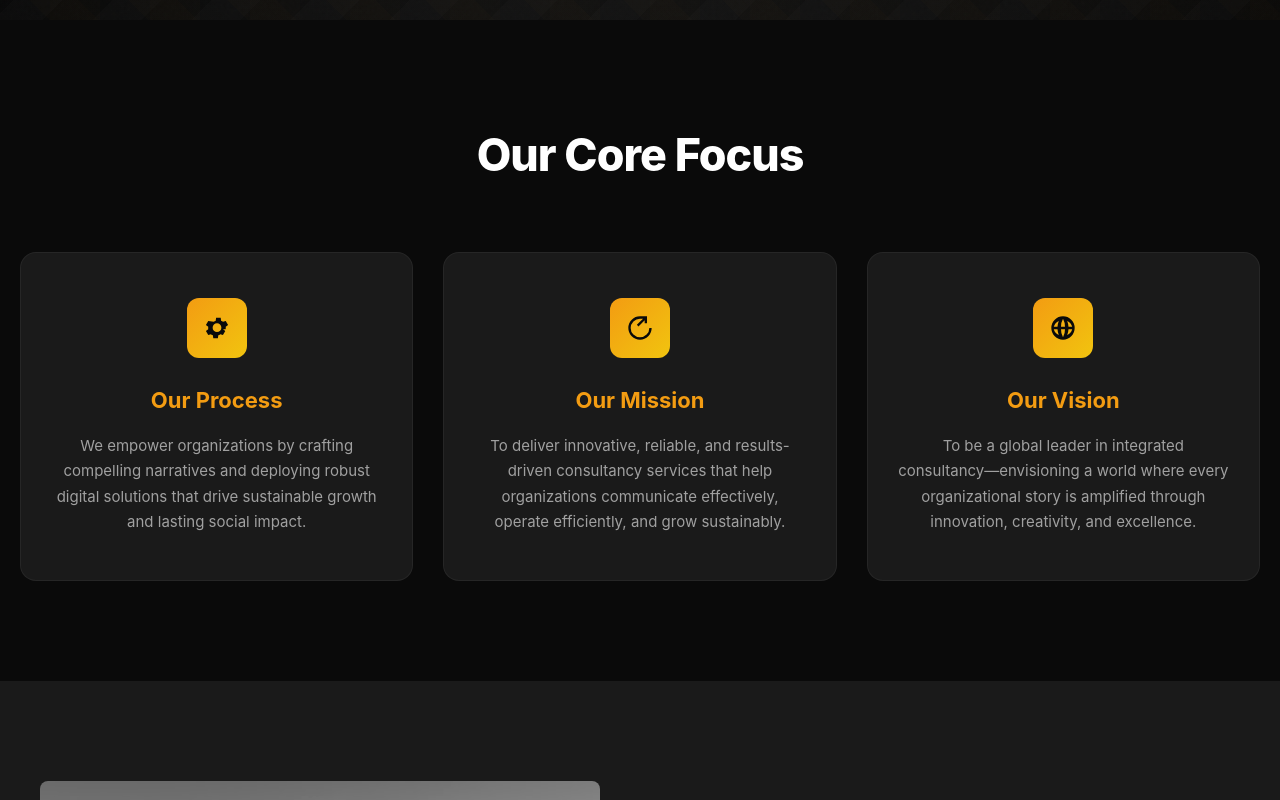
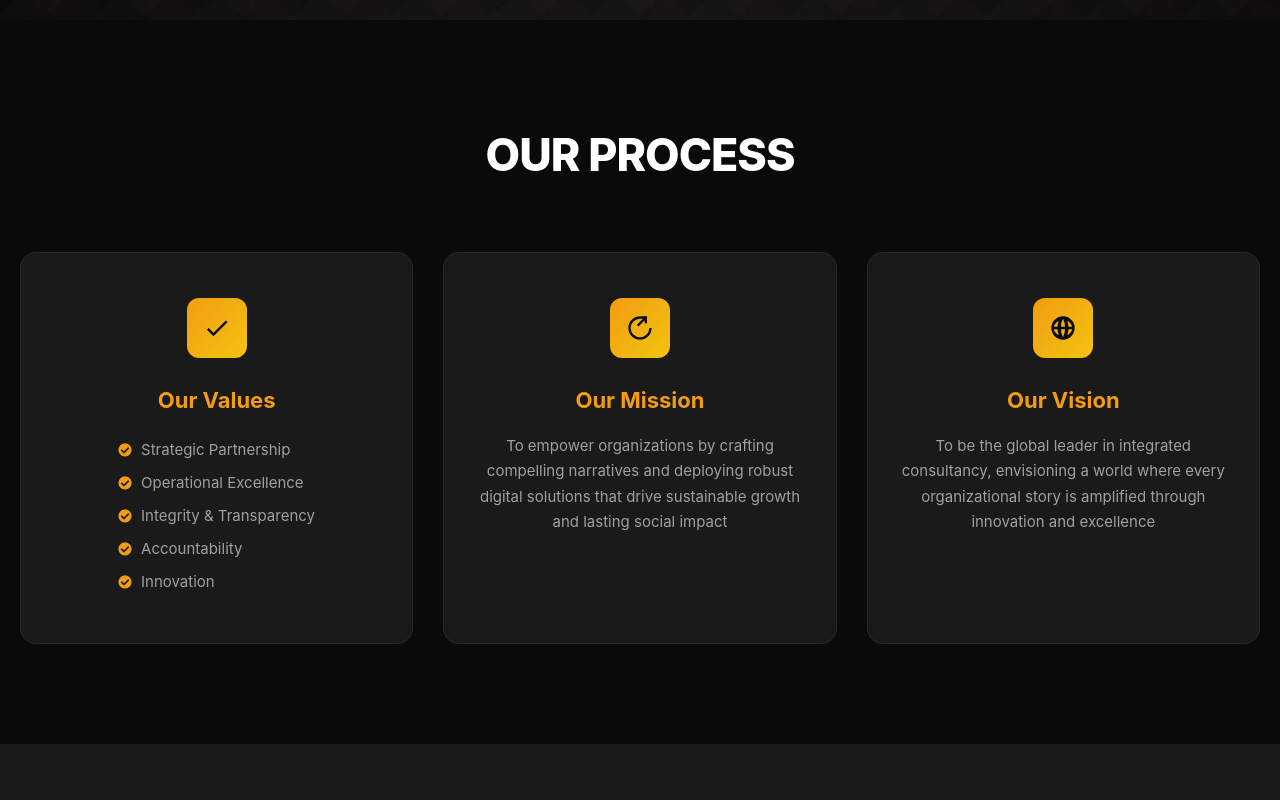
Before and after one commit to kelvinmurimi/texas-studios, a plain HTML site: page index.html in a window 1280 px wide. Shown: the part 780-1580 px from the top of the page. Drawn offline with Linux system fonts and the light colour scheme.

Commit message:
add texas studios details

```diff
--- a/index.html
+++ b/index.html
@@ -6,6 +6,8 @@
     <meta name="viewport" content="width=device-width, initial-scale=1.0">
     <title>Texas Consulting Group</title>
     <link rel="stylesheet" href="templatemo-amber-folio.css">
+    <!-- font aesome  -->
+    <link rel="stylesheet" href="https://cdnjs.cloudflare.com/ajax/libs/font-awesome/5.15.4/css/all.min.css">
     <!--
 
 TemplateMo 615 Amber Folio
@@ -25,15 +27,18 @@ https://templatemo.com/tm-615-amber-folio
     <header id="header">
         <nav>
             <a href="#home" class="logo">
-                <svg viewBox="0 0 24 24" xmlns="http://www.w3.org/2000/svg">
-                    <path d="M12 20C16.4 20 20 16.4 20 12C20 7.6 16.4 4 12 4C7.6 4 4 7.6 4 12C4 16.4 7.6 20 12 20M12 2C18.5 2 22 6.5 22 12C22 17.5 17.5 22 12 22C6.5 22 2 17.5 2 12C2 6.5 6.5 2 12 2M14.3 16.2L12 10L9.7 16.2L7 11.3L11.3 7L16.2 9.7L14.3 16.2M8.8 17L12 8L15.2 17L20 12L15.2 7L12 15L8.8 7L4 12L8.8 17Z"/>
-                </svg> Amber Folio
+             Texas Consulting Group
             </a>
             <ul class="nav-menu" id="navMenu">
                 <li><a href="#home">Home</a></li>
-                <li><a href="#portfolio">Portfolio</a></li>
                 <li><a href="#about">About</a></li>
-                <li><a href="#services">Services</a></li>
+                <li>
+                    <a href="#portfolio">Our Work</a>
+                </li>
+
+                <li>
+                    <a href="#services">What We Do</a>
+                </li>
                 <li><a href="#contact">Contact</a></li>
             </ul>
             <div class="menu-toggle" id="menuToggle">
@@ -65,20 +70,24 @@ https://templatemo.com/tm-615-amber-folio
 
     <!-- Mission Section -->
     <section class="km-section reveal">
-        <h2 class="km-title">Our Core Focus</h2>
+        <h2 class="km-title">OUR PROCESS</h2>
 
         <div class="km-grid">
             <!-- PROCESS -->
             <div class="km-card">
                 <div class="km-icon">
                     <svg viewBox="0 0 24 24">
-                        <path d="M19.4 13a7.8 7.8 0 0 0 .1-2l2-1.5-2-3.5-2.3.7a7.6 7.6 0 0 0-1.7-1l-.3-2.4h-4l-.3 2.4c-.6.2-1.2.6-1.7 1L4.5 6l-2 3.5 2 1.5a7.8 7.8 0 0 0 0 2l-2 1.5 2 3.5 2.3-.7c.5.4 1.1.8 1.7 1l.3 2.4h4l.3-2.4c.6-.2 1.2-.6 1.7-1l2.3.7 2-3.5-2-1.5zM12 15.5A3.5 3.5 0 1 1 12 8a3.5 3.5 0 0 1 0 7.5z"/>
+                        <path d="M9 16.17L4.83 12l-1.42 1.41L9 19 21 7l-1.41-1.41L9 16.17z"/>
                     </svg>
                 </div>
-                <h3 class="km-card-title">Our Process</h3>
-                <p class="km-card-text">
-                    We empower organizations by crafting compelling narratives and deploying robust digital solutions that drive sustainable growth and lasting social impact.
-                </p>
+                <h3 class="km-card-title">Our Values</h3>
+                <ul class="km-card-list">
+                    <li><i class="fas fa-check-circle km-value-icon"></i> Strategic Partnership</li>
+                    <li><i class="fas fa-check-circle km-value-icon"></i> Operational Excellence</li>
+                    <li><i class="fas fa-check-circle km-value-icon"></i> Integrity & Transparency</li>
+                    <li><i class="fas fa-check-circle km-value-icon"></i> Accountability</li>
+                    <li><i class="fas fa-check-circle km-value-icon"></i> Innovation</li>
+                </ul>
             </div>
 
             <!-- MISSION -->
@@ -90,7 +99,7 @@ https://templatemo.com/tm-615-amber-folio
                 </div>
                 <h3 class="km-card-title">Our Mission</h3>
                 <p class="km-card-text">
-                    To deliver innovative, reliable, and results-driven consultancy services that help organizations communicate effectively, operate efficiently, and grow sustainably.
+                    To empower organizations by crafting compelling narratives and deploying robust digital solutions that drive sustainable growth and lasting social impact
                 </p>
             </div>
 
@@ -103,7 +112,7 @@ https://templatemo.com/tm-615-amber-folio
                 </div>
                 <h3 class="km-card-title">Our Vision</h3>
                 <p class="km-card-text">
-                    To be a global leader in integrated consultancy—envisioning a world where every organizational story is amplified through innovation, creativity, and excellence.
+                    To be the global leader in integrated consultancy, envisioning a world where every organizational story is amplified through innovation and excellence
                 </p>
             </div>
         </div>
--- a/templatemo-amber-folio.css
+++ b/templatemo-amber-folio.css
@@ -1270,3 +1270,24 @@ body.modal-open {
     line-height: 1.7;
     color: var(--text-gray);
 }
+
+.km-value-icon {
+    color: var(--accent-color);
+    margin-right: 5px;
+    font-size: 0.9em;
+    vertical-align: middle;
+}
+
+.km-card-list {
+    list-style: none;
+    padding: 0;
+    margin: 0;
+    display: inline-block;
+    text-align: left;
+}
+
+.km-card-list li {
+    font-size: 15px;
+    line-height: 2.2;
+    color: var(--text-gray);
+}
```
